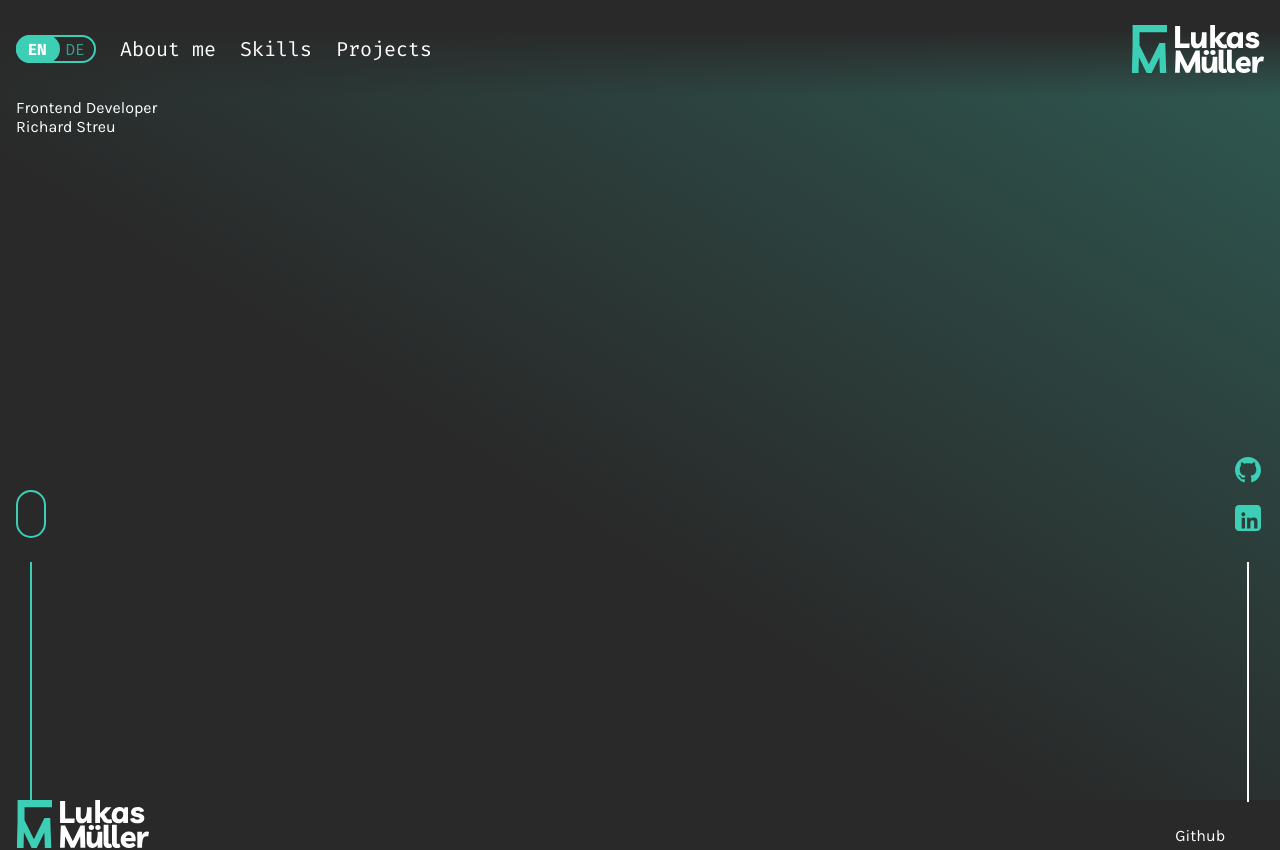
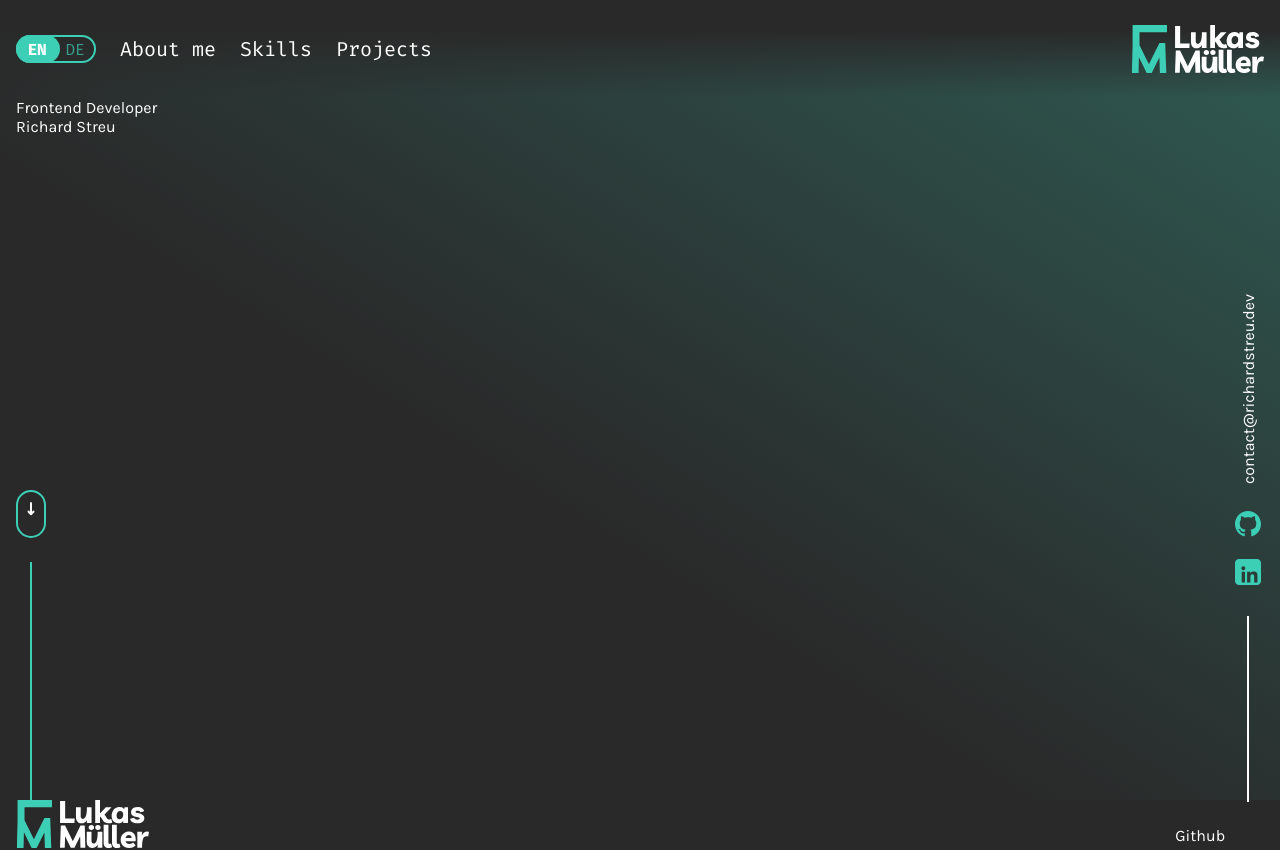
Before and after one commit to RichardStreu/portfolioAngular, an Angular app: page / in a window 1280 px wide. Shown: the top 850 px of the page. Built offline with nearby package versions, Linux system fonts and the light colour scheme.

Commit message:
hero arrow left box is ready

```diff
--- a/src/app/landing-page/sections/a-hero/arrow-left/arrow-left.component.html
+++ b/src/app/landing-page/sections/a-hero/arrow-left/arrow-left.component.html
@@ -1,4 +1,21 @@
 <div class="arrowLeftContainer">
-  <div class="scrollDownBox"></div>
+  <div class="scrollDownBox">
+    <svg width="8" height="14" viewBox="0 0 8 14" fill="none" xmlns="http://www.w3.org/2000/svg">
+      <path
+        d="M4 1V12"
+        stroke="white"
+        stroke-width="2"
+        stroke-linecap="round"
+      />
+      <path
+        d="M1.5 9.5L4 12L6.5 9.5"
+        stroke="white"
+        stroke-width="2"
+        stroke-linecap="round"
+        stroke-linejoin="round"
+      />
+    </svg>
+
+  </div>
   <div class="line"></div>
 </div>
--- a/src/app/landing-page/sections/a-hero/arrow-left/arrow-left.component.scss
+++ b/src/app/landing-page/sections/a-hero/arrow-left/arrow-left.component.scss
@@ -1,7 +1,16 @@
 @import "../../../../../styles.scss";
 
+@keyframes upDown {
+  0%,
+  100% {
+    transform: translateY(10px);
+  }
+  50% {
+    transform: translateY(-8px);
+  }
+}
+
 .arrowLeftContainer {
-
   display: flex;
   flex-direction: column;
   gap: 24px;
@@ -18,6 +27,12 @@
     width: 30px;
     border: 2px solid $color-hightLight;
     border-radius: 50vh;
+    display: flex;
+    justify-content: center;
+    align-items: center;
+
+    svg {
+      animation: upDown 1.4s infinite;
+    }
   }
-
 }
--- a/src/app/landing-page/sections/a-hero/arrow-right/arrow-right.component.html
+++ b/src/app/landing-page/sections/a-hero/arrow-right/arrow-right.component.html
@@ -1,4 +1,5 @@
 <div class="arrowRightContainer">
+  <a href="">contact&#64;richardstreu.dev</a>
   <div class="arrowRightLinkBox">
     <a class="githubSvg" href=""
       ><svg
--- a/src/app/landing-page/sections/a-hero/arrow-right/arrow-right.component.scss
+++ b/src/app/landing-page/sections/a-hero/arrow-right/arrow-right.component.scss
@@ -1,21 +1,71 @@
 @import "../../../../../styles.scss";
 
 .arrowRightContainer {
-
   display: flex;
   flex-direction: column;
   gap: 24px;
   align-items: center;
+  position: relative;
+  width: 32px;
+
+  >a {
+    transform-origin: top left;
+    transform: rotate(-90deg) translate(24px ,-50%);
+    color: white;
+    text-decoration: none;
+    position: absolute;
+    left: 50%;
+    cursor: pointer;
+    transition: all 0.2s ease-in-out;
+
+    &:hover {
+      color: $color-hightLight;
+    }
+  }
+
 
 .arrowRightLinkBox {
   display: flex;
   flex-direction: column;
   gap: 12px;
   align-items: center;
+
+  a {
+    transition: all 0.2s ease-in-out;
+    position: relative;
+
+    &::after {
+      content: "";
+      display: block;
+      width: 8px;
+      height: 8px;
+      border-radius: 100vh;
+      background-color: $color-hightLight;
+      position: absolute;
+      right: -12px;
+      bottom: calc(50% - 2px);
+      opacity: 0;
+      transition: all 0.2s ease-in-out;
+    }
+
+    &:hover::after {
+      opacity: 1;
+    }
+
+    path {
+      transition: all 0.2s ease-in-out;
+    }
+
+    &:hover {
+      path {
+        fill: white;
+      }
+    }
+  }
 }
 
   .line {
-    height: 240px;
+    height: 186px;
     width: 2px;
     background-color: white;
   }
```
